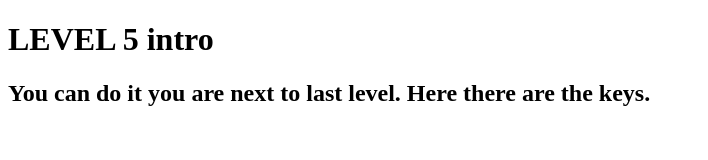
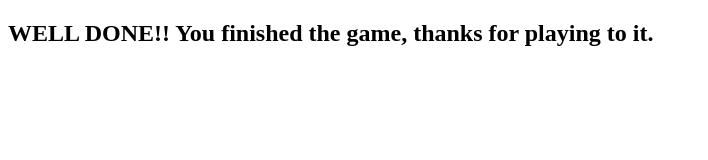
Before and after one commit to GiacomoGreco/homepage_videogames, a plain HTML site: page thanks.html in a window 1280 px wide. Shown: the whole page, without its empty margins (0-708 px from the left). Drawn offline with Linux system fonts and the light colour scheme.

Commit message:
WE NEED TO DO THE LEVELs

```diff
--- a/level-5-intro.html
+++ b/thanks.html
@@ -4,13 +4,14 @@
     <meta charset="UTF-8">
     <meta http-equiv="X-UA-Compatible" content="IE=edge">
     <meta name="viewport" content="width=device-width, initial-scale=1.0">
-    <title>level-5-intro</title>
+    <title>Document</title>
 </head>
 <body>
-    <div class="text-center">
-        <h1> LEVEL 5 intro </h1>
-        <P>
-            <h2> You can do it you are next to last level. Here there are the keys.  </h2>
-        </P>
+
+
+<h2> WELL DONE!! You finished the game, thanks for playing to it.   </h2>
+
+
+
 </body>
 </html>
```
Also changed, not shown: level-4.html (+1 -1 lines), level-5.html (+1 -1 lines).
